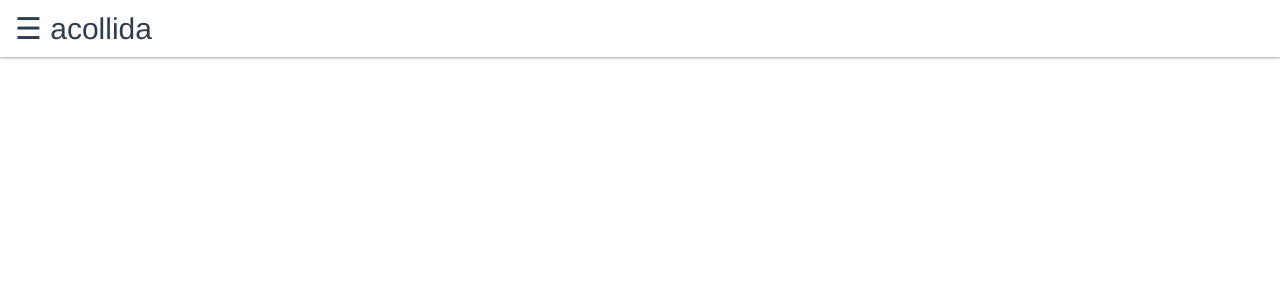
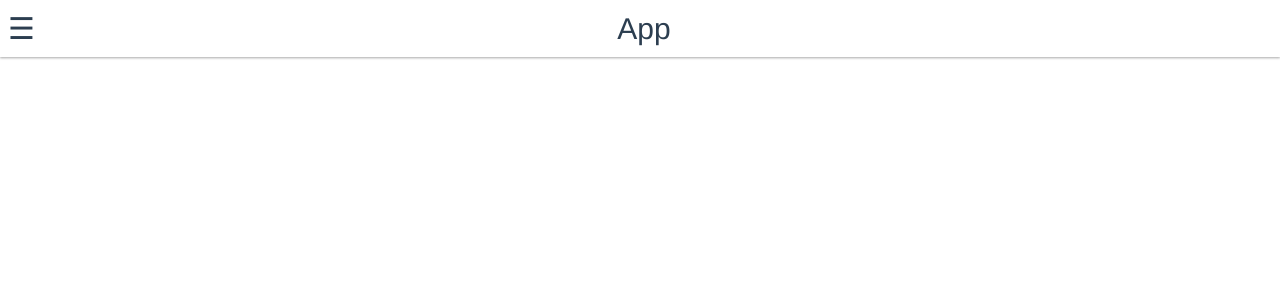
Before and after one commit to andresfgrande/acollida, a Vue app: page / in a window 1280 px wide. Shown: the top 300 px of the page. Built offline with nearby package versions, Linux system fonts and the light colour scheme.

Commit message:
Header nav added

```diff
--- a/src/components/nav/TheNavigation.vue
+++ b/src/components/nav/TheNavigation.vue
@@ -8,7 +8,16 @@
       <a href="#">Contact</a>
     </div>
 
-    <span class="sub-header" style="font-size:30px;cursor:pointer" @click="openNav">&#9776; acollida</span>
+    <div class="sub-header">
+      <div class="menu">
+        <span  style="font-size:30px;cursor:pointer" @click="openNav">&#9776;</span>
+      </div>
+      <div class="app-name">
+        <span style="font-size:30px; text-align: center;">App</span>
+      </div>
+
+    </div>
+
   </div>
 </template>
 
@@ -38,6 +47,16 @@ export default {
 .sub-header{
   margin-left: 0.5em;
 }
+.menu{
+  width: 5%;
+  display: inline-block;
+}
+.app-name{
+  width: 90%;
+  display: inline-block;
+  text-align: center;
+}
+
 .sidenav {
   height: 100%;
   width: 250px;
```
